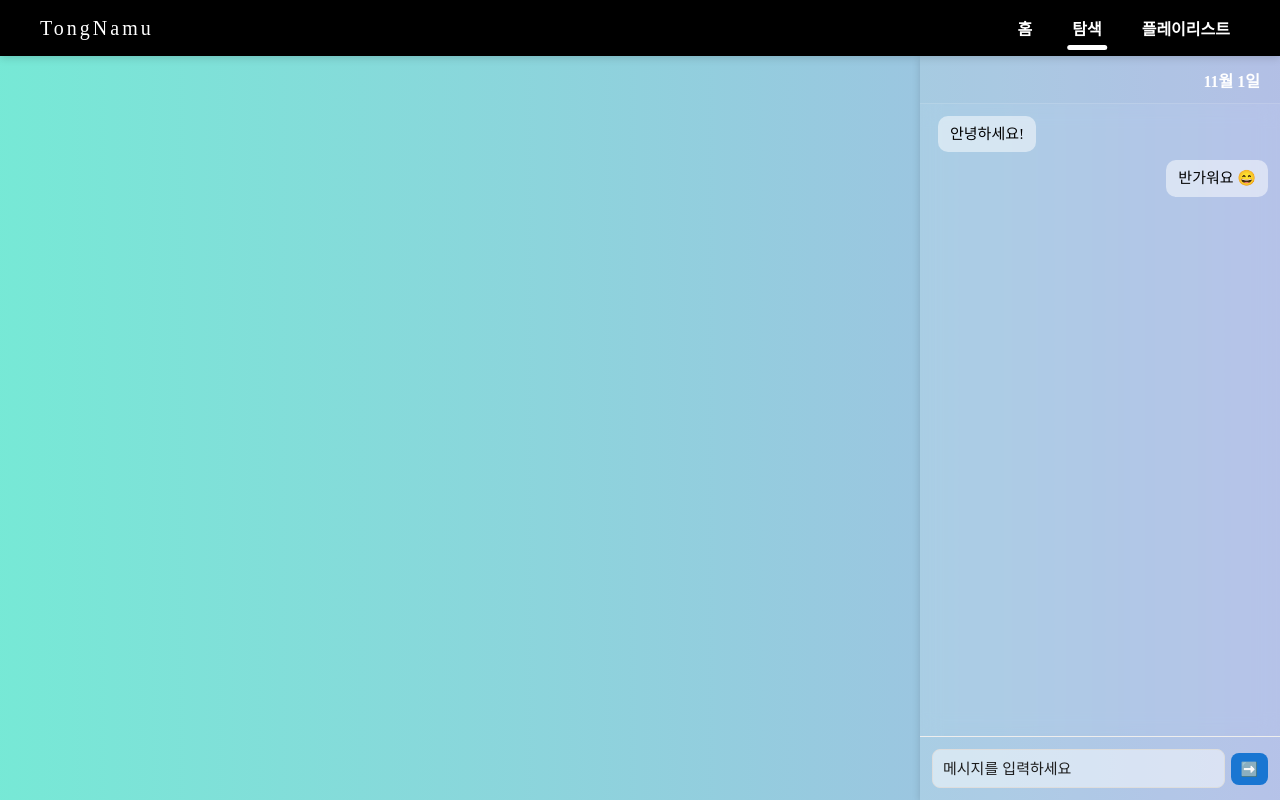
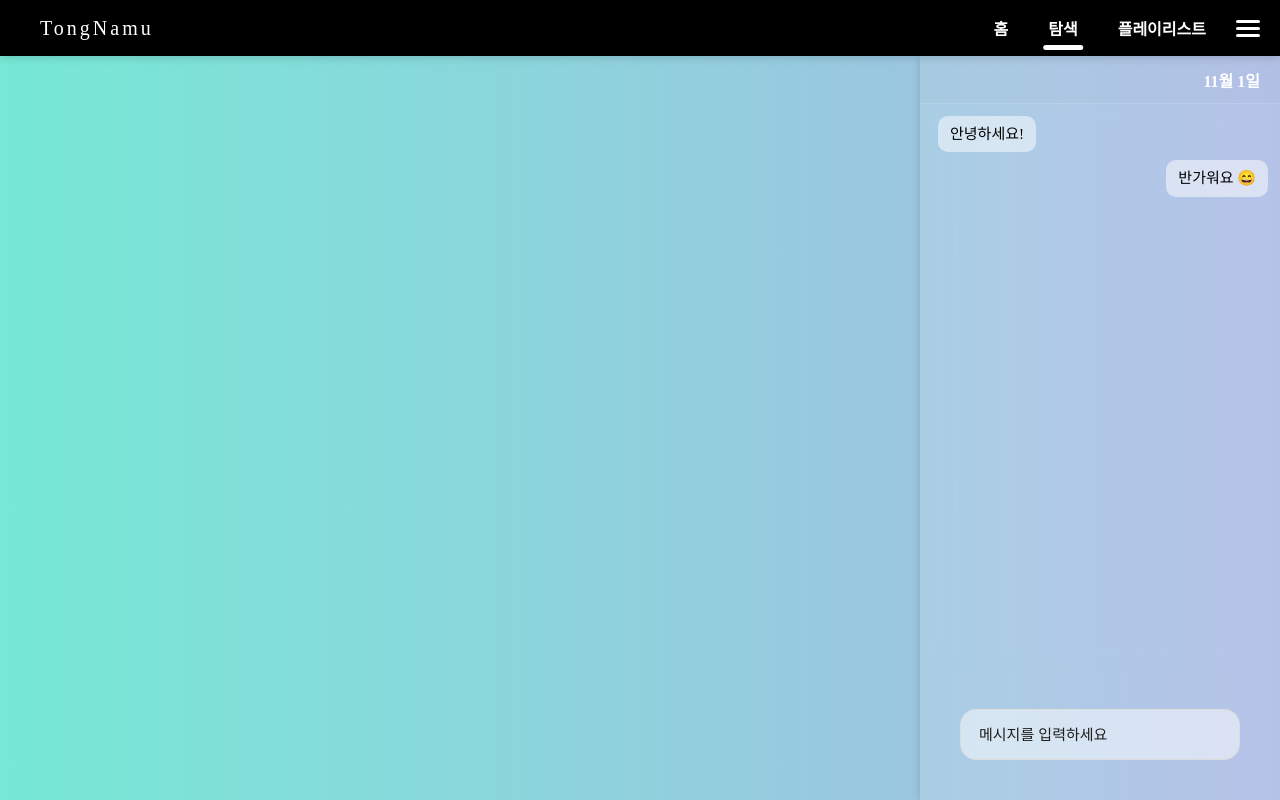
Before and after one commit to EcHackthon/front, a React (Vite) app: page /chat in a window 1280 px wide. Built offline with nearby package versions, Linux system fonts and the light colour scheme.

Commit message:
설정 페이지 추가 및 채팅창 수정

```diff
--- a/src/App.css
+++ b/src/App.css
@@ -23,7 +23,9 @@ html, body, #root {
 .nav-inner {
   height: 100%;
   margin: 0 auto;
-  padding: 0 40px;
+  padding: 0 40px 0 40px;  /* 왼쪽 40px, 오른쪽 10px */
+  padding-left: 40px;
+  padding-right: 10px;  /* ✅ 오른쪽 패딩 줄임 */
   font-size: 20px;
   display: flex;
   align-items: center;
@@ -43,6 +45,12 @@ html, body, #root {
   gap: 20px;
   margin: 0;
   padding: 0;
+  align-items: center;
+}
+
+/* ✅ 설정 버튼이 있는 마지막 li 요소 간격 조정 */
+.nav-links li:last-child {
+  margin-left: -10px;
 }
 
 .nav-links a {
@@ -76,6 +84,44 @@ html, body, #root {
   transition: all 0.25s ease;
 }
 
+/* ✅ 설정 버튼 */
+.settings-button {
+  background: transparent;
+  border: none;
+  padding: 10px 10px;
+  border-radius: 8px;
+  cursor: pointer;
+  transition: all 0.25s ease;
+  display: flex;
+  align-items: center;
+  justify-content: center;
+}
+
+.settings-button:hover {
+  transform: scale(1.12);
+}
+
+/* ✅ 햄버거 아이콘 (가로줄 3개) */
+.hamburger-icon {
+  display: flex;
+  flex-direction: column;
+  gap: 4px;
+  width: 24px;
+}
+
+.hamburger-icon span {
+  display: block;
+  width: 100%;
+  height: 3px;
+  background-color: #fff;
+  border-radius: 2px;
+  transition: all 0.25s ease;
+}
+
+.settings-button:hover .hamburger-icon span {
+  background-color: #ddd;
+}
+
 /* 페이지 영역 (헤더 공간 확보) */
 .page {
   min-height: 100vh;
--- a/src/App.jsx
+++ b/src/App.jsx
@@ -1,20 +1,33 @@
-import React from "react";
-import { Routes, Route, NavLink } from "react-router-dom";
+import React, { useState } from "react";
+import { Routes, Route, NavLink, useNavigate } from "react-router-dom";
 import Home from "./pages/Home";
 import Chat from "./pages/Chat";
 import Playlist from "./pages/Playlist";
+import Settings from "./pages/Settings";
 import "./App.css";
 
 export default function App() {
+  const [isSettingsOpen, setIsSettingsOpen] = useState(false);
+  const navigate = useNavigate();
+
   return (
     <>
       <header className="navbar">
         <nav className="nav-inner">
-          <div className="brand">TongNamu</div>
+          <div className="brand" onClick={() => navigate("/")} style={{ cursor: 'pointer' }}>TongNamu</div>
           <ul className="nav-links">
             <li><NavLink to="/">홈</NavLink></li>
             <li><NavLink to="/chat">탐색</NavLink></li>
             <li><NavLink to="/playlist">플레이리스트</NavLink></li>
+            <li>
+              <button className="settings-button" onClick={() => setIsSettingsOpen(true)}>
+                <span className="hamburger-icon">
+                  <span></span>
+                  <span></span>
+                  <span></span>
+                </span>
+              </button>
+            </li>
           </ul>
         </nav>
       </header>
@@ -26,6 +39,8 @@ export default function App() {
           <Route path="/playlist" element={<Playlist />} />
         </Routes>
       </main>
+
+      <Settings isOpen={isSettingsOpen} onClose={() => setIsSettingsOpen(false)} />
     </>
   );
 }
--- a/src/pages/Chat.jsx
+++ b/src/pages/Chat.jsx
@@ -116,8 +116,12 @@ export default function Chat() {
             placeholder="메시지를 입력하세요"
             value={input}
             onChange={(e) => setInput(e.target.value)}
+            onKeyPress={(e) => {
+              if (e.key === 'Enter') {
+                sendMessage(e);
+              }
+            }}
           />
-          <button type="submit">➡️</button>
         </form>
       </aside>
     </div>
--- /dev/null
+++ b/src/pages/Settings.jsx
@@ -0,0 +1,21 @@
+import React from "react";
+import "./styles/Settings.css";
+
+export default function Settings({ isOpen, onClose }) {
+  if (!isOpen) return null;
+
+  return (
+    <>
+      <div className="settings-overlay" onClick={onClose}></div>
+      <aside className="settings-sidebar">
+        <header className="settings-header">
+          <h2>설정</h2>
+          <button className="settings-close" onClick={onClose}>✕</button>
+        </header>
+        <div className="settings-content">
+          <p>설정 내용이 여기에 표시됩니다.</p>
+        </div>
+      </aside>
+    </>
+  );
+}
--- a/src/pages/styles/Chat.css
+++ b/src/pages/styles/Chat.css
@@ -140,22 +140,26 @@
 
 .chat-input {
   display: flex;
-  border-top: 1px solid #eee;
-  padding: 12px 12px;           /* ✅ 세로 패딩 증가 (6px → 12px) */
-  gap: 6px;
+  padding: 40px 40px;           /* 앞의 px를 조정해서 메세지 상하 높이 조절 */
   background: rgba(255, 255, 255, 0.15);  /* ✅ 입력창은 불투명하게 */
   backdrop-filter: none;  /* ✅ 입력창은 블러 효과 제거 */
   align-items: center;         /* ✅ 세로 정렬 맞춤 (이미 center로 설정됨) */
 }
 
 .chat-input input {
-  flex: 1;
+  width: 100%;  /* ✅ 전체 너비 사용 */
   border: 1px solid #ddd;
-  border-radius: 8px;
+  border-radius: 16px;
   background: rgba(255, 255, 255, 0.5);  /* ✅ 입력 필드 불투명하게 */
-  padding: 8px 10px;            /* ✅ 패딩 증가 (6px 8px → 8px 10px) */
+  padding: 14px 18px;            /* ✅ 위아래 패딩 증가 (8px → 12px) */
   font-size: 15px;
   line-height: 1.4;
+  outline: none;  /* ✅ focus 시 outline 제거 */
+}
+
+/* ✅ focus 시 테두리 색상 유지 */
+.chat-input input:focus {
+  border: 1px solid #ddd;
 }
 
 /* ✅ placeholder 색상 변경 */
@@ -181,23 +185,3 @@
   color: #1d1d1d;
   opacity: 1;
 }
-
-.chat-input button {
-  border: none;
-  border-radius: 8px;
-  padding: 6px 10px;           /* ⬅️ 높이 축소 */
-  font-weight: 600;
-  font-size: 14px;
-  background: #1976d2;
-  color: #fff;
-  cursor: pointer;
-  height: 32px;                /* ⬅️ 고정 높이로 맞춤 */
-  display: flex;
-  align-items: center;
-  justify-content: center;
-}
-
-.chat-input button:hover {
-  opacity: 0.45;
-  border: none;
-}
--- /dev/null
+++ b/src/pages/styles/Settings.css
@@ -0,0 +1,92 @@
+/* 설정 오버레이 (배경 어둡게) */
+.settings-overlay {
+  position: fixed;
+  top: 0;
+  left: 0;
+  width: 100%;
+  height: 100%;
+  background: rgba(0, 0, 0, 0.5);
+  z-index: 1998;
+  animation: fadeIn 0.3s ease;
+}
+
+@keyframes fadeIn {
+  from {
+    opacity: 0;
+  }
+  to {
+    opacity: 1;
+  }
+}
+
+/* 설정 사이드바 */
+.settings-sidebar {
+  position: fixed;
+  top: 0;
+  right: 0;
+  width: 25vw; /* 화면의 1/4 */
+  min-width: 300px; /* 최소 너비 */
+  height: 100vh;
+  background: rgba(255, 255, 255, 0.95);
+  backdrop-filter: blur(10px);
+  box-shadow: -2px 0 10px rgba(0, 0, 0, 0.2);
+  z-index: 1999;
+  display: flex;
+  flex-direction: column;
+  animation: slideIn 0.3s ease;
+}
+
+@keyframes slideIn {
+  from {
+    transform: translateX(100%);
+  }
+  to {
+    transform: translateX(0);
+  }
+}
+
+/* 설정 헤더 */
+.settings-header {
+  padding: 20px;
+  background: rgba(234, 234, 234, 0.5);
+  border-bottom: 1px solid rgba(0, 0, 0, 0.1);
+  display: flex;
+  justify-content: space-between;
+  align-items: center;
+}
+
+.settings-header h2 {
+  margin: 0;
+  font-size: 24px;
+  font-weight: 600;
+  color: #333;
+}
+
+.settings-close {
+  background: transparent;
+  border: none;
+  font-size: 24px;
+  cursor: pointer;
+  color: #666;
+  padding: 0;
+  width: 32px;
+  height: 32px;
+  display: flex;
+  align-items: center;
+  justify-content: center;
+  border-radius: 4px;
+  transition: all 0.2s ease;
+}
+
+.settings-close:hover {
+  background: rgba(0, 0, 0, 0.1);
+  color: #333;
+}
+
+/* 설정 콘텐츠 */
+.settings-content {
+  flex: 1;
+  padding: 20px;
+  overflow-y: auto;
+  color: #333;
+}
```
